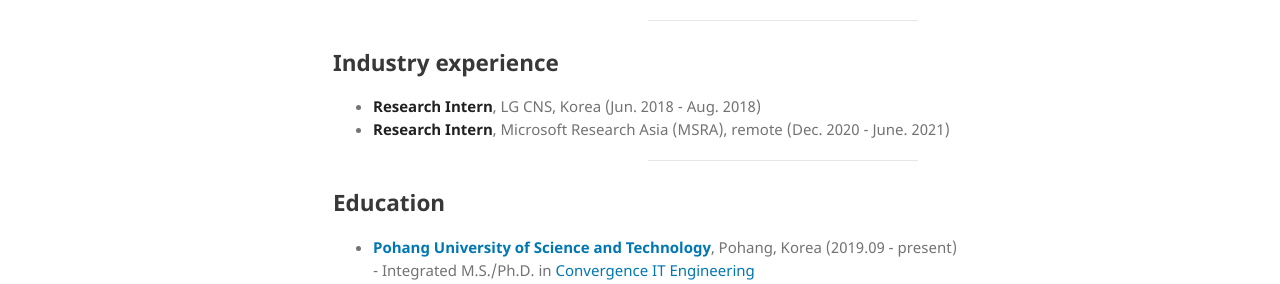
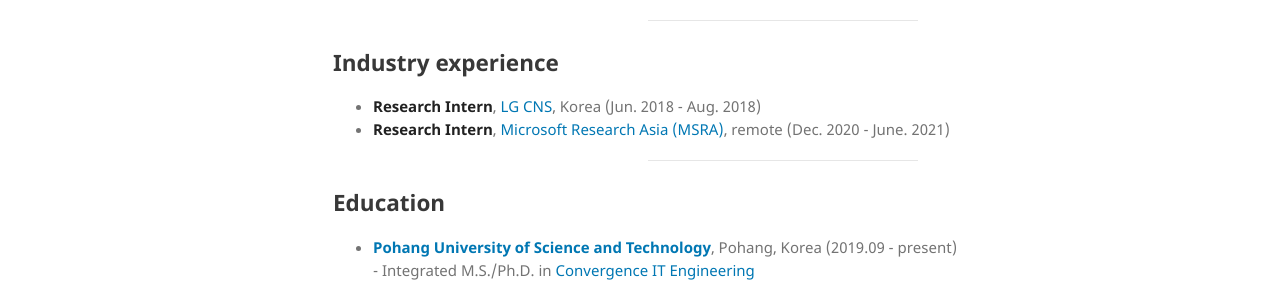
Before and after one commit to KimManjin/KimManjin.github.io, a Jekyll site: the page built from index.md, in a window 1280 px wide and 981 px high. Shown: the part 520-804 px from the top of the window. Built offline with Jekyll 4.4.1, drawn with Linux system fonts in a browser that asks for light colours; our own code applies the rules of GitHub Pages for plain Markdown files; part of the change alters nothing that is shown.

```diff
--- a/index.md
+++ b/index.md
@@ -35,8 +35,8 @@ I'm Manjin Kim, a Ph.D student in [Pohang University of Science and Technology (
 ---------------------------------------------
 
 ## Industry experience
-- **Research Intern**, LG CNS, Korea (Jun. 2018 - Aug. 2018)
-- **Research Intern**, Microsoft Research Asia (MSRA), remote (Dec. 2020 - June. 2021)
+- **Research Intern**, [LG CNS](https://www.lgcns.com/EN/Home), Korea (Jun. 2018 - Aug. 2018)
+- **Research Intern**, [Microsoft Research Asia (MSRA)](https://www.microsoft.com/en-us/research/lab/microsoft-research-asia/), remote (Dec. 2020 - June. 2021)
 
 ---------------------------------------------
 
```
